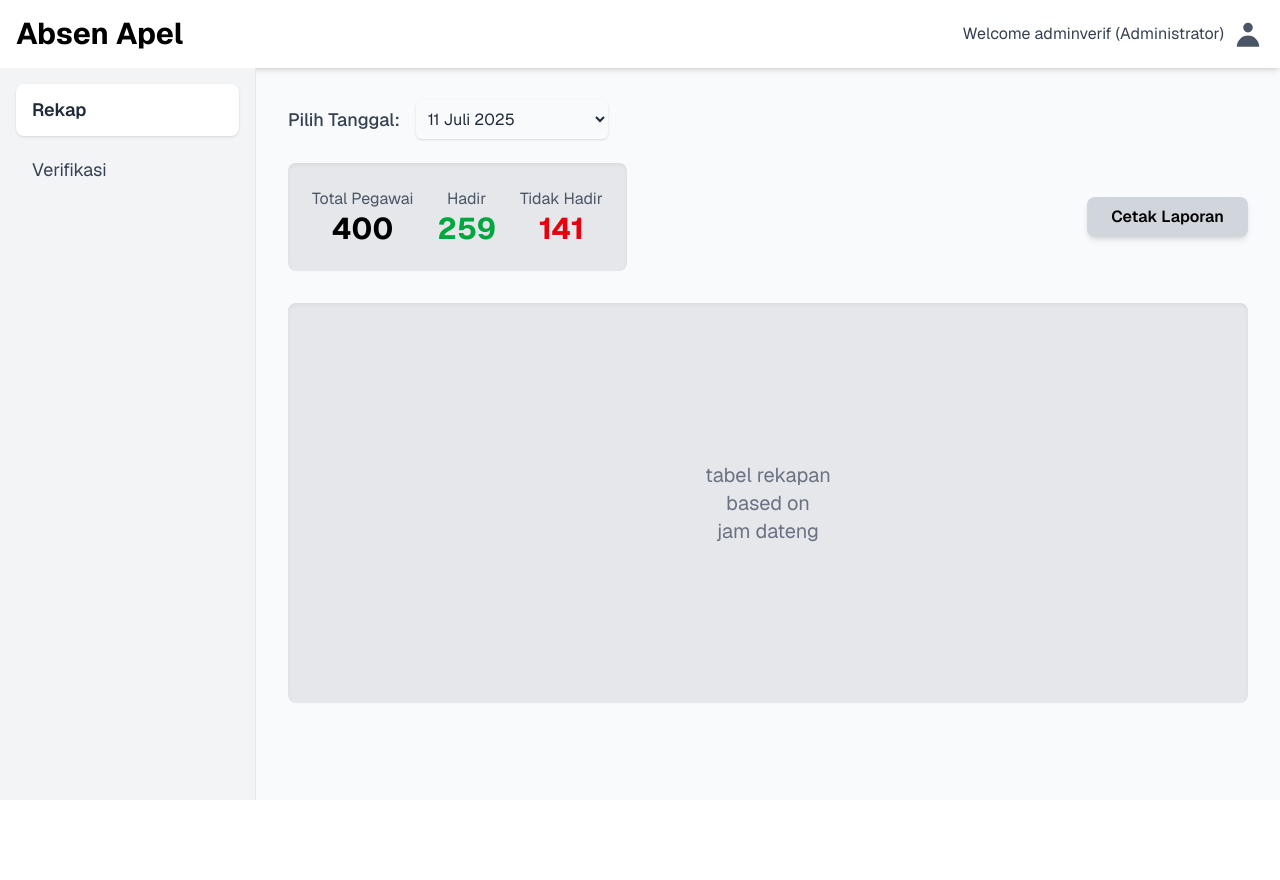
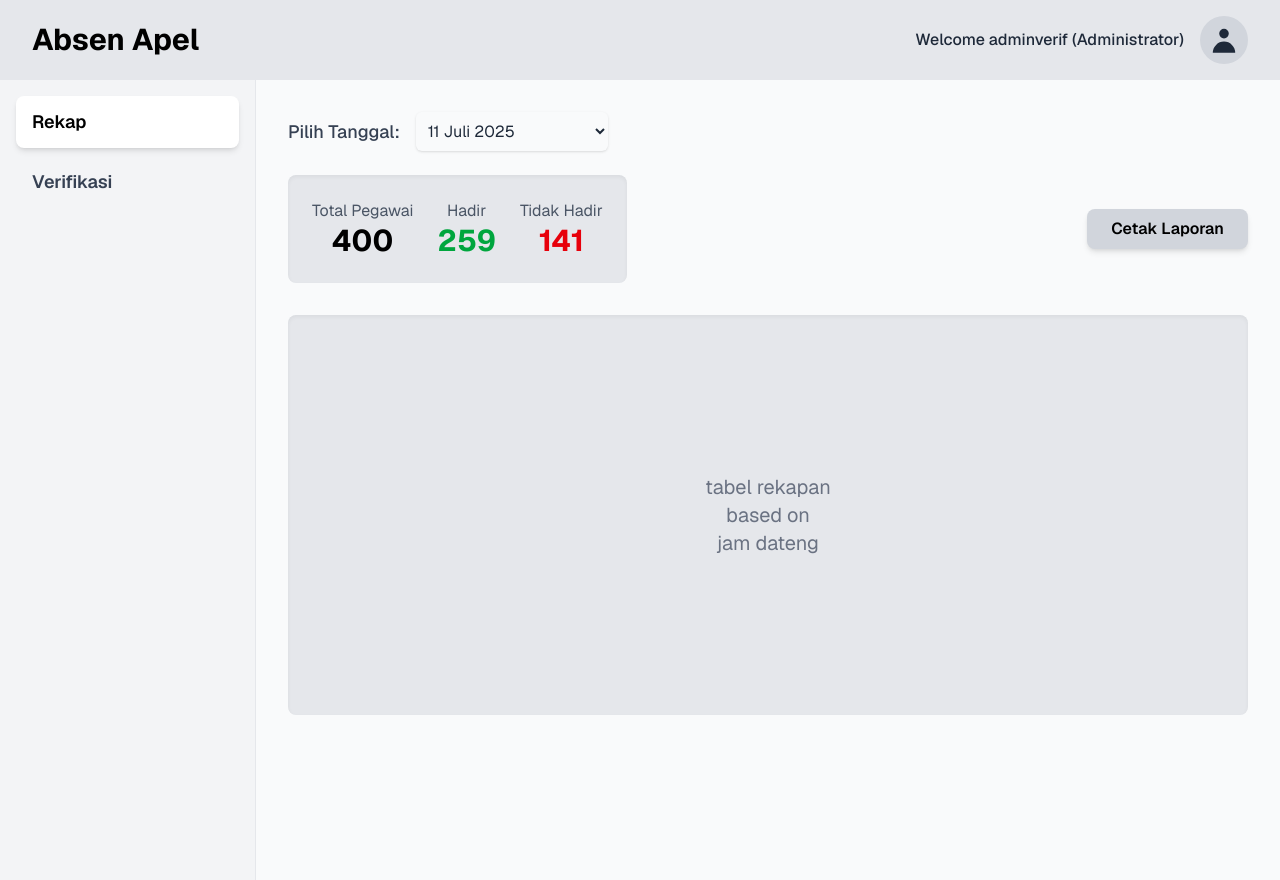
Before and after one commit to gilanggnw/absen-apel-kejati, a Next.js app: page /rekap in a window 1280 px wide. Before the commit the page ends 800 px from the top, so only its background shows below. Built offline with nearby package versions, Linux system fonts and the light colour scheme.

Commit message:
- Fixed Header & Sidebar Layout - Improved Rekap Page

```diff
--- a/app/components/Header.tsx
+++ b/app/components/Header.tsx
@@ -2,41 +2,43 @@
 
 import React from 'react';
 
-// SVG Icon for the User Profile
+// SVG Icon for the User Profile - Updated to be a filled icon
 const UserIcon = () => (
   <svg
     xmlns="http://www.w3.org/2000/svg"
-    width="24"
-    height="24"
-    viewBox="0 0 24 24"
-    fill="none"
-    stroke="currentColor"
-    strokeWidth="2"
-    strokeLinecap="round"
-    strokeLinejoin="round"
-    className="h-6 w-6 text-gray-600"
+    className="h-8 w-8 text-gray-800"
+    viewBox="0 0 20 20"
+    fill="currentColor"
   >
-    <path d="M19 21v-2a4 4 0 0 0-4-4H9a4 4 0 0 0-4 4v2" />
-    <circle cx="12" cy="7" r="4" />
+    <path
+      fillRule="evenodd"
+      d="M10 9a3 3 0 100-6 3 3 0 000 6zm-7 9a7 7 0 1114 0H3z"
+      clipRule="evenodd"
+    />
   </svg>
 );
 
+// Interface for Header props
 interface HeaderProps {
   username?: string;
   logoContent?: React.ReactNode;
 }
 
-export default function Header({ username = "userptsp", logoContent }: HeaderProps) {
+// The Header component
+const Header = ({ username = "adminverif (Administrator)", logoContent }: HeaderProps) => {
   return (
-    <header className="w-full bg-white shadow-sm border-b border-gray-200">
-      <div className="max-w-7xl mx-auto px-4 sm:px-6 lg:px-8">
-        <div className="flex justify-between items-center h-16">
+    <header className="w-full bg-gray-200">
+      <div className="max-w-full mx-auto px-6 lg:px-8">
+        <div className="flex justify-between items-center h-20">
+          {/* Logo/Title on the left */}
           <div className="flex-shrink-0">
-            {logoContent && logoContent}
+            {logoContent ? logoContent : <h1 className="text-2xl font-bold text-black">Absen Apel</h1>}
           </div>
+
+          {/* Welcome message and User Icon on the right */}
           <div className="flex items-center space-x-4">
-            <span className="text-gray-600">Welcome {username}</span>
-            <div className="p-2 rounded-full bg-gray-200">
+            <span className="text-gray-800 font-medium">Welcome {username}</span>
+            <div className="flex items-center justify-center h-12 w-12 rounded-full bg-gray-300">
               <UserIcon />
             </div>
           </div>
@@ -44,4 +46,6 @@ export default function Header({ username = "userptsp", logoContent }: HeaderPro
       </div>
     </header>
   );
-}
+};
+
+export default Header;
--- a/app/components/Sidebar.tsx
+++ b/app/components/Sidebar.tsx
@@ -1,40 +1,38 @@
+'use client';
 
-import React from 'react';
 import Link from 'next/link';
 import { usePathname } from 'next/navigation';
 
-
 const Sidebar = () => {
     const pathname = usePathname();
+
+    const linkClasses = `block w-full text-left py-3 px-4 text-lg font-semibold rounded-lg transition-colors duration-200`;
+    const activeLinkClasses = 'bg-white shadow-md text-black';
+    const inactiveLinkClasses = 'text-gray-700 hover:bg-gray-200';
+
     return (
-    <aside className="h-screen w-48 bg-[#FFD600] flex flex-col py-8 px-4 shadow-lg">
-      <nav className="flex flex-col h-full justify-between">
-        <div className="flex flex-col gap-4 items-start">
-          <Link href="/rekap">
+        <aside className="h-screen w-64 bg-gray-100 flex flex-col p-4 border-r border-gray-200">
+            <nav>
+                <ul className="flex flex-col">
+                    <li>
+                        <Link href="/rekap" passHref>
                             <span
-              className={`block py-2 px-4 rounded-lg font-semibold transition cursor-pointer ${
-                pathname === '/rekap'
-                  ? 'bg-[#22B573] text-white'
-                  : 'text-black hover:bg-[#22B573] hover:text-white'
-              }`}
+                                className={`${linkClasses} ${pathname === '/rekap' ? activeLinkClasses : inactiveLinkClasses}`}
                             >
                                 Rekap
                             </span>
                         </Link>
-        </div>
-        <div className="flex flex-col gap-4 items-end">
-          <Link href="/verifikasi">
+                    </li>
+                    <li className="mt-2">
+                        <Link href="/verifikasi" passHref>
                             <span
-              className={`block py-2 px-4 rounded-lg font-semibold transition cursor-pointer ${
-                pathname === '/verifikasi'
-                  ? 'bg-[#22B573] text-white'
-                  : 'text-black hover:bg-[#22B573] hover:text-white'
-              }`}
+                                className={`${linkClasses} ${pathname === '/verifikasi' ? activeLinkClasses : inactiveLinkClasses}`}
                             >
                                 Verifikasi
                             </span>
                         </Link>
-        </div>
+                    </li>
+                </ul>
             </nav>
         </aside>
     );
--- a/app/rekap/page.tsx
+++ b/app/rekap/page.tsx
@@ -1,70 +1,8 @@
 'use client';
 
 import React from 'react';
-
-// --- Helper Components ---
-
-// Icon for the user profile
-const UserIcon = () => (
-  <svg
-    xmlns="http://www.w3.org/2000/svg"
-    className="h-8 w-8 text-gray-600"
-    viewBox="0 0 20 20"
-    fill="currentColor"
-  >
-    <path
-      fillRule="evenodd"
-      d="M10 9a3 3 0 100-6 3 3 0 000 6zm-7 9a7 7 0 1114 0H3z"
-      clipRule="evenodd"
-    />
-  </svg>
-);
-
-interface HeaderProps {
-  username: string;
-  logoContent: React.ReactNode;
-}
-
-// Header Component
-const Header = ({ username, logoContent }: HeaderProps) => {
-  return (
-    <header className="bg-white shadow-md p-4 flex justify-between items-center">
-      <div>{logoContent}</div>
-      <div className="flex items-center space-x-2">
-        <span className="text-gray-700">Welcome {username}</span>
-        <UserIcon />
-      </div>
-    </header>
-  );
-};
-
-// Sidebar Component
-const Sidebar = () => {
-  return (
-    <aside className="w-64 bg-gray-100 p-4 border-r border-gray-200">
-      <nav>
-        <ul>
-          <li>
-            <a
-              href="#"
-              className="block py-3 px-4 text-lg font-semibold bg-white rounded-lg shadow"
-            >
-              Rekap
-            </a>
-          </li>
-          <li className="mt-2">
-            <a
-              href="#"
-              className="block py-3 px-4 text-lg text-gray-700 hover:bg-gray-200 rounded-lg"
-            >
-              Verifikasi
-            </a>
-          </li>
-        </ul>
-      </nav>
-    </aside>
-  );
-};
+import Header from '../components/Header';
+import Sidebar from '../components/Sidebar';
 
 // Main Page Component
 const AbsenApelPage = () => {
```
Lines whose indentation alone changed are shown as unchanged.
